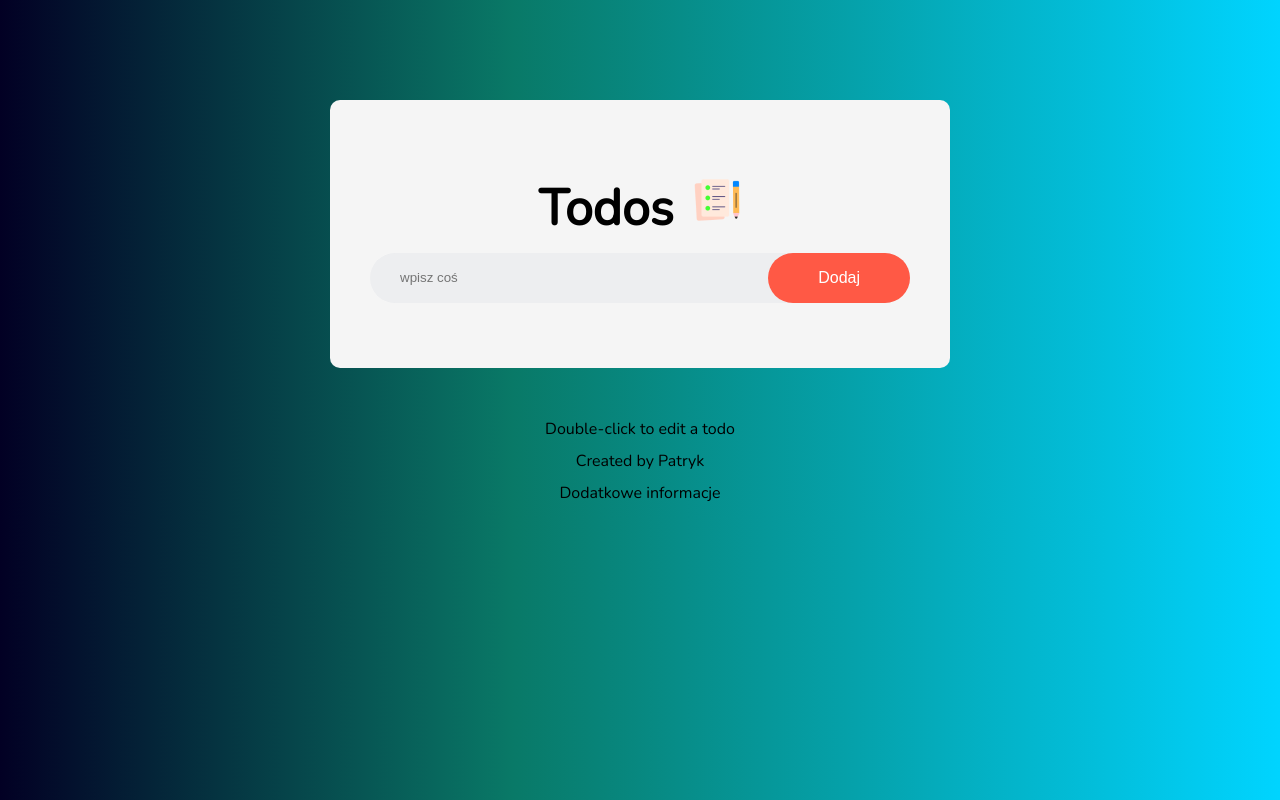
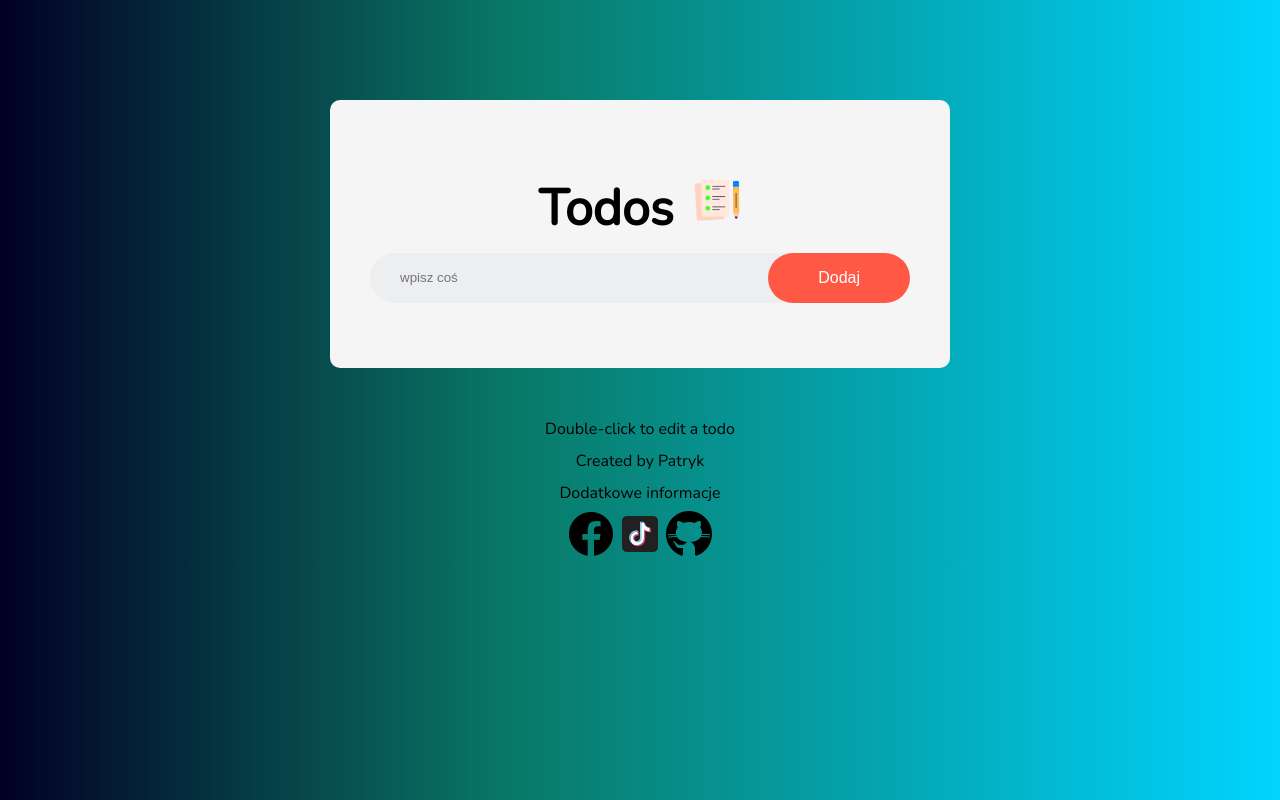
Before and after one commit to czyzyk2000/todolist, a website: page index.html in a window 1280 px wide. Drawn offline with nearby package versions, Linux system fonts and the light colour scheme.

Commit message:
dodanie socialmedia

```diff
--- a/index.html
+++ b/index.html
@@ -34,8 +34,15 @@
         <p class="p1">Double-click to edit a todo</p>
         <p>Created by Patryk</p>
         <p>Dodatkowe informacje</p>
+        <div class="images">
+          <img src="icons8-facebook-50.png" alt="">
+          <img src="icons8-tik-tok-48.png" alt="">
+          <img src="icons8-github-50.png" alt="">
+        </div>
       </footer>
 
     <script src="script.js"></script>
+
+
   </body>
 </html>
--- a/style.css
+++ b/style.css
@@ -106,3 +106,12 @@ ul li span {
 ul li span:hover {
   background: #bfc0c2;
 }
+
+.images {
+  height: 50px;
+  width: 50px;
+  text-align: center;
+  display: flex;
+  align-items: center;
+  justify-content: center;
+}
```
Also changed, not shown: icons8-facebook-50.png (added), icons8-github-50.png (added), icons8-tik-tok-48.png (added).
